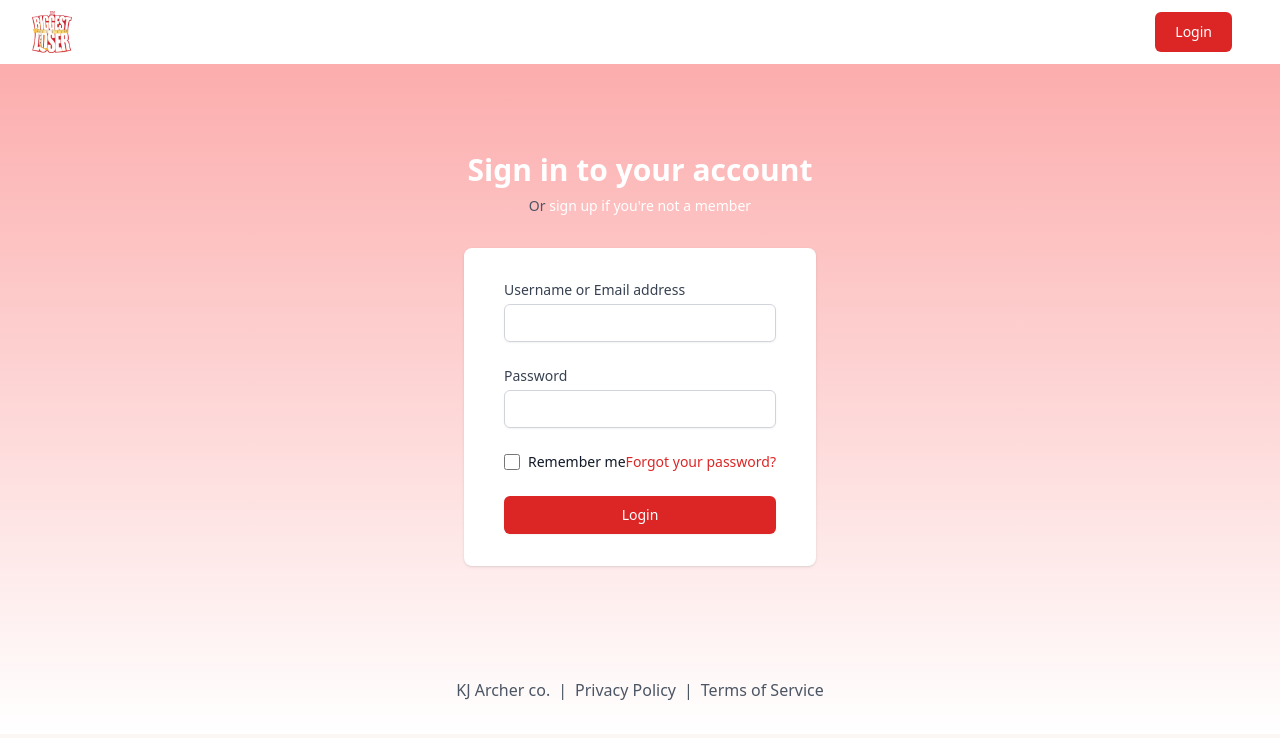
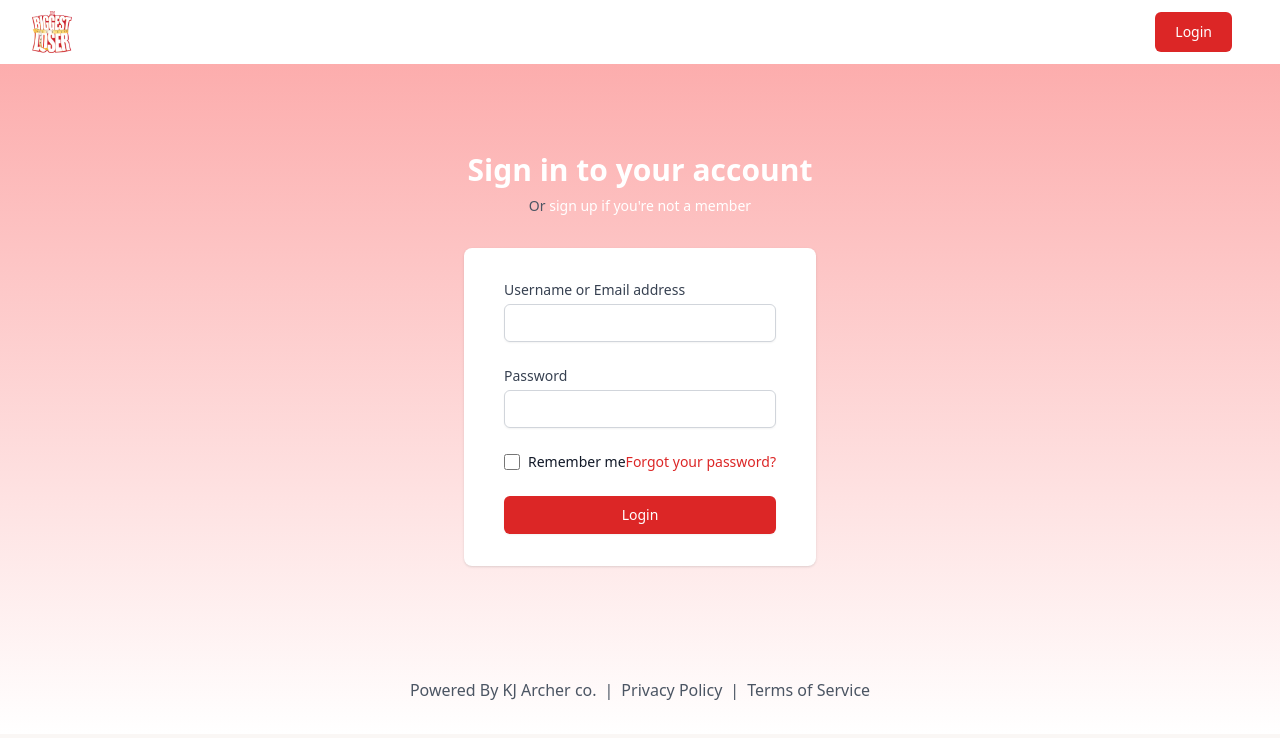
Before and after one commit to Archer261/bl-app, a React (Vite) app in the folder front-end/: page /login in a window 1280 px wide. Shown: the top 738 px of the page. Built offline with nearby package versions, Linux system fonts and the light colour scheme.

Commit message:
Update Footer.jsx
span

```diff
--- a/front-end/src/components/Footer/Footer.jsx
+++ b/front-end/src/components/Footer/Footer.jsx
@@ -6,7 +6,7 @@ const Footer = () => {
             <div className="flex flex-wrap justify-center md:justify-between space-y-4 md:space-y-0 md:flex-nowrap md:space-x-6">
             </div>
             <div className="mt-8 text-center">
-                <a href="#" className="text-gray-600 hover:text-gray-800">KJ Archer co.</a>
+                <a href="#" className="text-gray-600 hover:text-gray-800">Powered By <span>KJ Archer co.</span></a>
                 <span className="text-gray-600 mx-2">|</span>
                 <a href="#" className="text-gray-600 hover:text-gray-800">Privacy Policy</a>
                 <span className="text-gray-600 mx-2">|</span>
```
